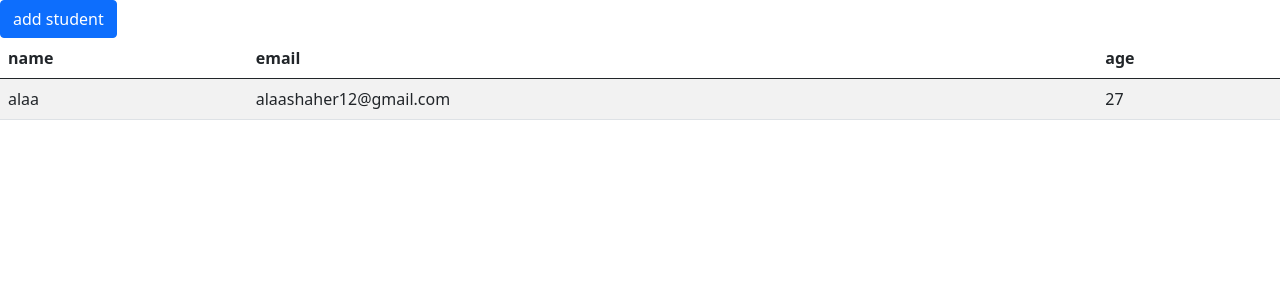
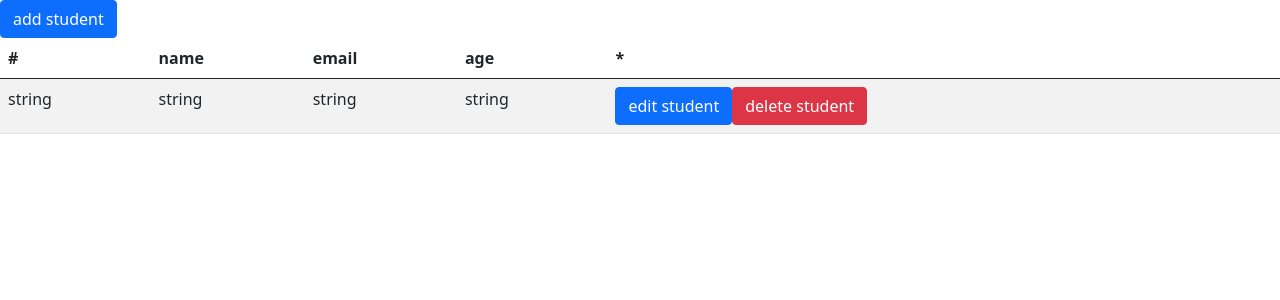
Before and after one commit to alaashaher/table-task-kn, an Angular app: page / in a window 1280 px wide. Shown: the top 300 px of the page. Built offline with nearby package versions, Linux system fonts and the light colour scheme.

Commit message:
delete item

```diff
--- a/src/app/app.component.ts
+++ b/src/app/app.component.ts
@@ -1,24 +1,22 @@
 import { Component, TemplateRef } from '@angular/core';
 import { FormControl, FormGroup } from '@angular/forms';
 import { BsModalService, BsModalRef } from 'ngx-bootstrap/modal';
-
+import Student from './student.model';
 @Component({
   selector: 'app-root',
   templateUrl: './app.component.html',
-  styleUrls: ['./app.component.css']
+  styleUrls: ['./app.component.css'],
 })
 export class AppComponent {
   title = 'table-task';
   studentForm = new FormGroup({
     name: new FormControl(''),
     email: new FormControl(''),
-    age:new FormControl('')
+    age: new FormControl(''),
   });
-  StudentsArr = [{
-    name: "alaa",
-    email: "alaashaher12@gmail.com",
-    age: 27
-  }];
+  StudentsArr: Student[] = [
+    { id: 'string', name: 'string', email: 'string', age: 'string' },
+  ];
 
   modalRef?: BsModalRef;
   constructor(private modalService: BsModalService) {}
@@ -29,8 +27,8 @@ export class AppComponent {
 
   onSubmit() {
     // TODO: Use EventEmitter with form value
-    console.warn(this.studentForm.value);
+    // console.warn(this.studentForm.value);
     this.StudentsArr.push(this.studentForm.value);
-    this.modalService.hide(1)
+    this.modalService.hide(1);
   }
 }
--- /dev/null
+++ b/src/app/student.model.ts
@@ -0,0 +1,6 @@
+export default interface Student {
+  id?: string,
+  name: string,
+  email: string,
+  age: string,
+}
--- a/src/app/table-component/table-component.component.html
+++ b/src/app/table-component/table-component.component.html
@@ -1,15 +1,16 @@
 <table class="table table-striped">
   <thead>
     <tr>
-
-
-    <th>name</th>
-    <th>email</th>
-    <th>age</th>
-</tr>
+      <th>#</th>
+      <th>name</th>
+      <th>email</th>
+      <th>age</th>
+      <th>*</th>
+    </tr>
   </thead>
   <tbody>
     <tr *ngFor="let item of StudentsArr">
+      <td>{{ item.id }}</td>
       <td>
         {{ item.name }}
       </td>
@@ -20,6 +21,38 @@
       <td>
         {{ item.age }}
       </td>
+      <td>
+        <button
+          type="button"
+          class="btn btn-primary"
+          (click)="openModal(template, item)"
+        >
+          edit student
+        </button>
+        <button
+          type="button"
+          class="btn btn-danger"
+          (click)="deleteItem(item.id)"
+        >
+          delete student
+        </button>
+      </td>
     </tr>
   </tbody>
 </table>
+
+<ng-template #template>
+
+  <div class="modal-body">
+     <form [formGroup]="studentForm" (ngSubmit)="onSubmit()">
+
+        <input id="name" type="text" formControlName="name">
+
+        <input id="email" type="text" formControlName="email">
+        <input id="age" type="text" formControlName="age">
+
+        <button type="submit" [disabled]="!studentForm.valid">Submit</button>
+      </form>
+  </div>
+
+</ng-template>
--- a/src/app/table-component/table-component.component.ts
+++ b/src/app/table-component/table-component.component.ts
@@ -1,4 +1,7 @@
-import { Component, Input, OnInit } from '@angular/core';
+import { Component, Input, OnInit, TemplateRef } from '@angular/core';
+import { FormControl, FormGroup } from '@angular/forms';
+import { BsModalRef, BsModalService } from 'ngx-bootstrap/modal';
+import Student from '../student.model';
 
 @Component({
   selector: 'app-table-component',
@@ -6,8 +9,24 @@ import { Component, Input, OnInit } from '@angular/core';
   styleUrls: ['./table-component.component.css'],
 })
 export class TableComponentComponent implements OnInit {
-  @Input('StudentsArr') StudentsArr: [];
-  constructor() {}
+  @Input('StudentsArr') StudentsArr: Student[];
+
+  studentForm = new FormGroup({
+    name: new FormControl(''),
+    email: new FormControl(''),
+    age: new FormControl(''),
+  });
 
   ngOnInit(): void {}
+
+  modalRef?: BsModalRef;
+  constructor(private modalService: BsModalService) {}
+
+  openModal(template: TemplateRef<any>, item: Student) {
+    this.modalRef = this.modalService.show(template);
+    console.log('item', item);
+  }
+  deleteItem(id: any) {
+    this.StudentsArr = this.StudentsArr.filter((item) => item.id != id);
+  }
 }
```
